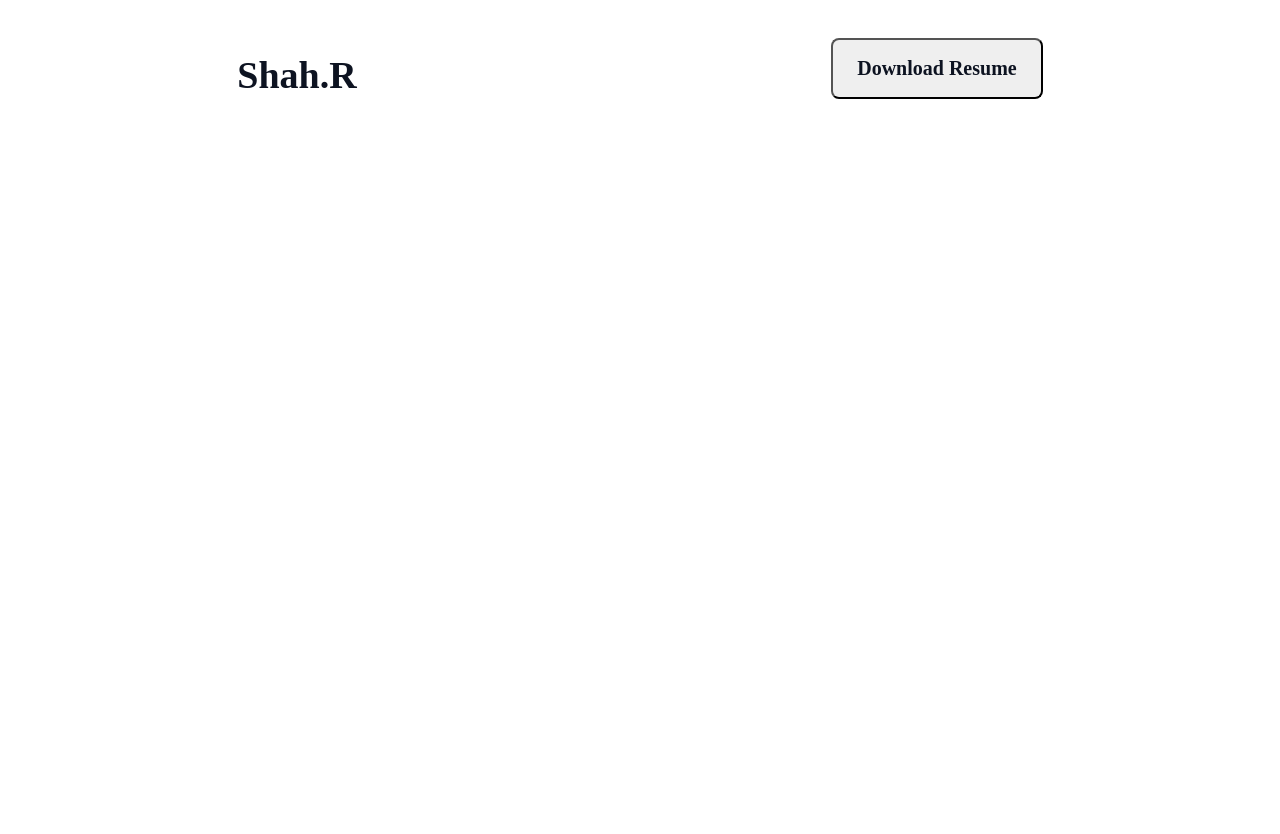
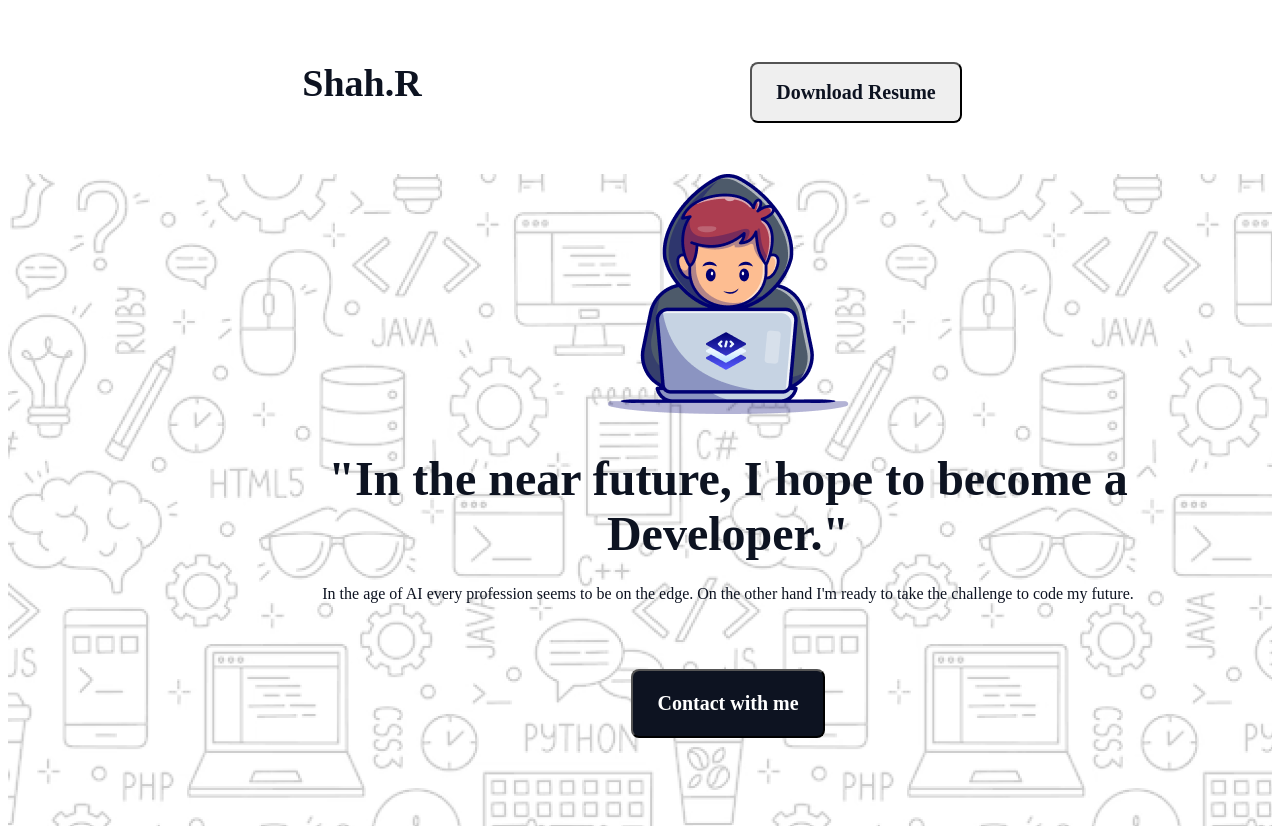
Before and after one commit to Rza-O/My-First-Web-Design-Portfolio, a plain HTML site: page index.html in a window 1280 px wide. Before the commit the page ends 800 px from the top, so only its background shows below. Drawn offline with Linux system fonts and the light colour scheme; a web font is replaced by a local one.

Commit message:
Added Banner section

```diff
--- a/index.html
+++ b/index.html
@@ -15,7 +15,16 @@
             </ul>
         </nav>
         <div class="banner-container">
-
+            <div class="banner-content">
+                <div class="banner-image-2">
+                    <img src="./assets/banner-img-2.png" alt="">
+                </div>
+                <div class="banner-text">
+                    <h1>"In the near future, I hope to become a Developer."</h1>
+                    <p>In the age of AI every profession seems to be on the edge. On the other hand I'm ready to take the challenge to code my future.</p>
+                </div>
+                <button class="contact-btn">Contact with me</button>
+            </div>
         </div>
     </header>
     <main>
--- a/style.css
+++ b/style.css
@@ -2,8 +2,8 @@
 
 *{
     font-family: "Azeret Mono", monospace;
-    padding: 0;
-    margin: 0;
+    /* padding: 0;
+    margin: 0; */
 }
 
 /* Nav styles */
@@ -11,6 +11,8 @@ nav{
     display: flex;
     align-items: center;
     justify-content: space-around;
+    margin: 0 166px 35px 150px;
+
 }
 
 .nav-title{
@@ -34,3 +36,56 @@ nav ul li{
     border-radius: 8px;
     margin-top: 38px;
 }
+
+
+/* Banner Styles */
+.banner-container{
+    max-width: 1440px;
+    height: 652px;
+    /* border: 2px solid red; */
+    margin: 0px auto;
+    margin-top: 35px;
+    background-image: url(./assets/Hero-bg.png);
+}
+
+.banner-content{
+    width: 998px;
+    height: 582px;
+    /* border: 2px solid red; */
+    margin: 26px 44px 221px 221px;
+    display: flex;
+    flex-direction: column;
+    align-items: center;
+}
+
+.banner-text > h1{
+    color: rgb(13, 19, 33);
+    font-family: Azeret Mono;
+    font-size: 48px;
+    font-weight: 800;
+    text-align: center;
+    margin-bottom: 24px;
+}
+
+.banner-text > p{
+    width: 852px;
+    height: 52px;
+    margin: 0 auto;
+    /* border: 2px solid red; */
+    color: rgb(13, 19, 33);
+    font-family: Azeret Mono;
+    font-size: 16px;
+    font-weight: 400;
+    text-align: center;
+    margin-bottom: 32px;
+}
+
+.contact-btn{
+    background-color: rgb(13, 19, 33);
+    color: rgb(255, 255, 255);
+    font-family: Azeret Mono;
+    font-size: 20px;
+    font-weight: 600;
+    padding: 21px 24px;
+    border-radius: 8px;
+}
```
Also changed, not shown: assets/banner-img-2.png (renamed from assets/Group.png).
